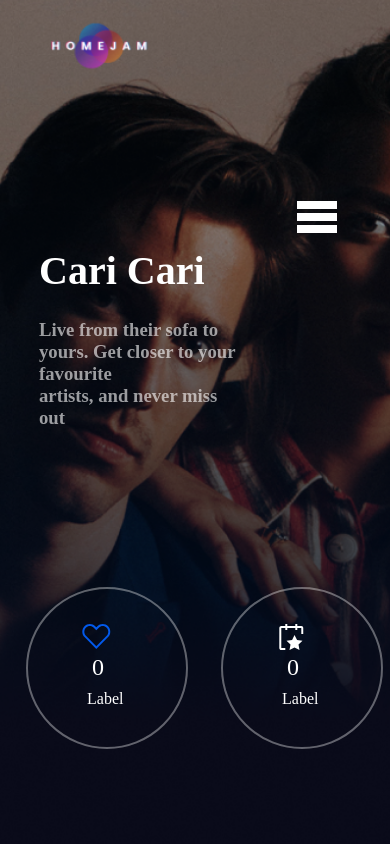
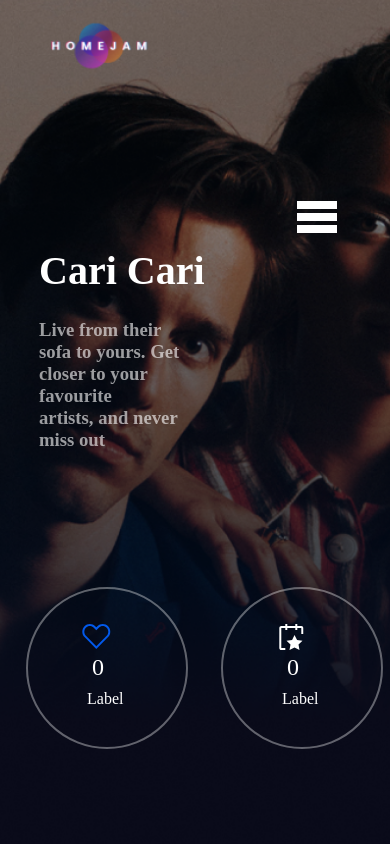
Before and after one commit to rishighosalkar/Homejam, a React (Create React App) app: page / in a window 390 px wide. Shown: the top 844 px of the page. Built offline with nearby package versions, Linux system fonts and the light colour scheme.

Commit message:
Final Update

```diff
--- a/src/components/Header1/header-style.css
+++ b/src/components/Header1/header-style.css
@@ -130,8 +130,8 @@
 
     .text-home-2{
         font-family: 'Nunito';
-        size: 40px;
-        width: 200px;
+        size: 30px;
+        width: 150px;
         height: 32px;
         top: 300px;;
         left: 10%;
```
